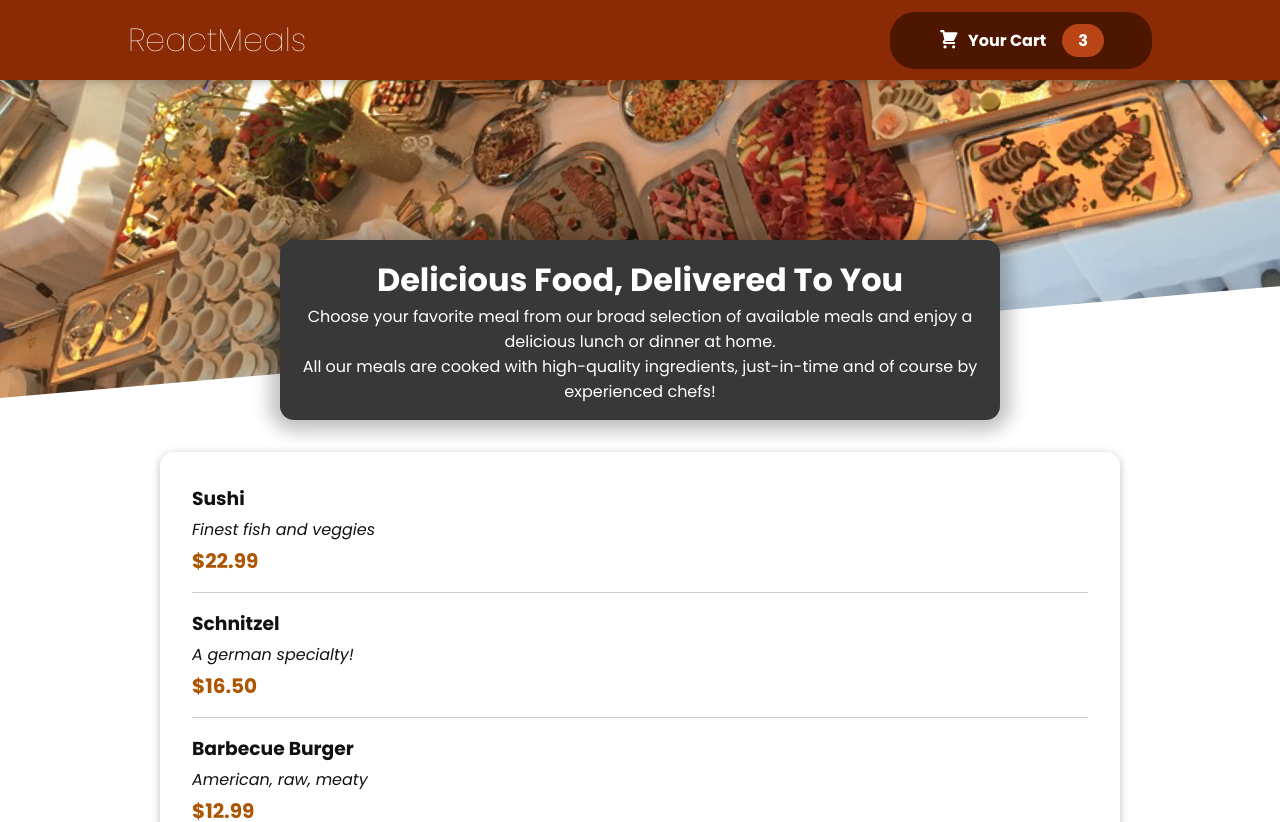
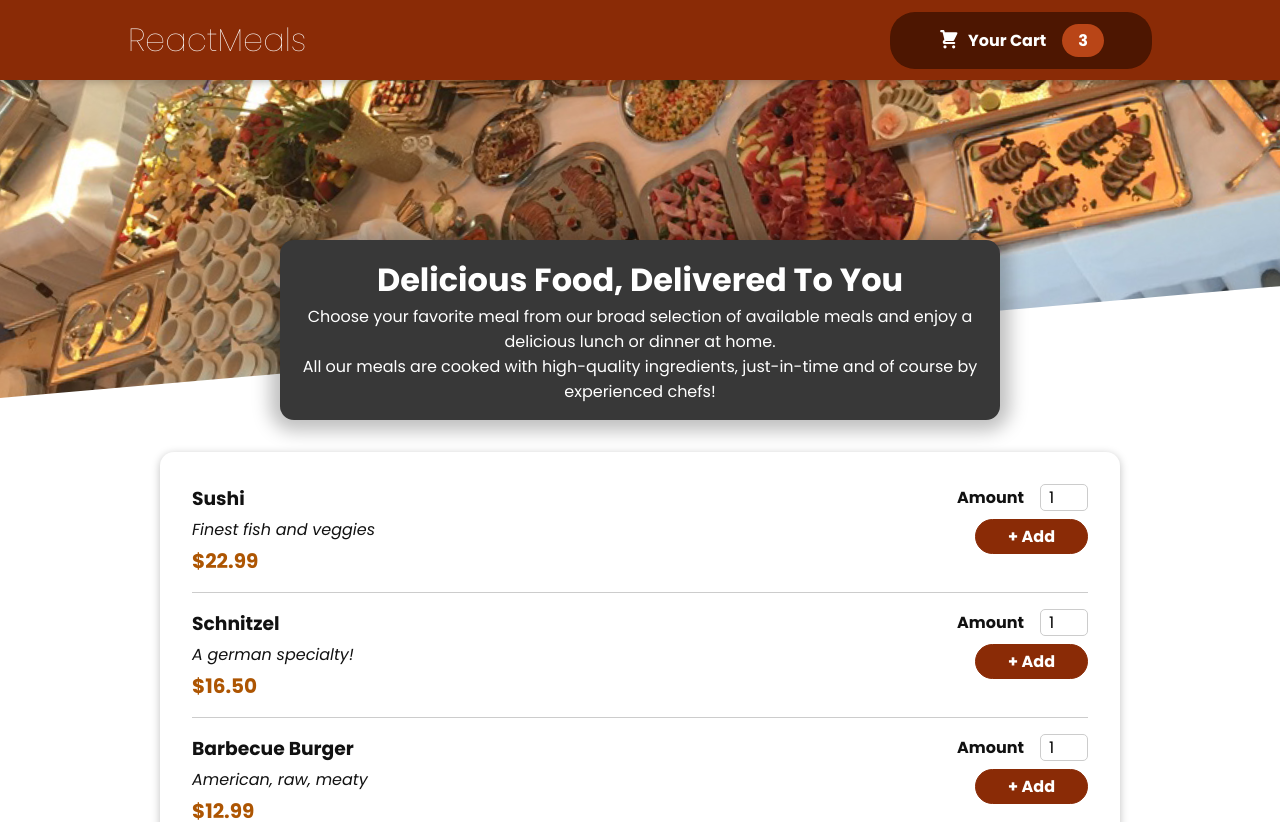
Before and after one commit to aryan-upa/food-order-app, a React (Create React App) app: page / in a window 1280 px wide. Shown: the top 822 px of the page. Built offline with nearby package versions, Linux system fonts and the light colour scheme.

Commit message:
Added MealItemForm.jsx;

```diff
--- a/src/components/meals/MealItem/MealItem.jsx
+++ b/src/components/meals/MealItem/MealItem.jsx
@@ -1,4 +1,5 @@
 import classes from "./MealItem.module.css";
+import MealItemForm from "./MealItemForm";
 
 const MealItem = props => {
     const price = `$${props.price.toFixed(2)}`;
@@ -11,7 +12,7 @@
                 <div className={classes.price}>{price}</div>
             </div>
             <div>
-
+                <MealItemForm/>
             </div>
         </li>
     );
--- /dev/null
+++ b/src/components/meals/MealItem/MealItemForm.jsx
@@ -0,0 +1,20 @@
+import classes from "./MealItemForm.module.css";
+import Input from "../../ui/Input";
+
+const MealItemForm = props => {
+    return (
+        <form className={classes.form}>
+            <Input label="Amount" input={{
+                id:"amount",
+                type: "number",
+                min:'1',
+                max:'5',
+                step:'1',
+                defaultValue:'1'
+            }} />
+            <button>+ Add</button>
+        </form>
+    );
+}
+
+export default MealItemForm;
--- /dev/null
+++ b/src/components/meals/MealItem/MealItemForm.module.css
@@ -0,0 +1,20 @@
+.form {
+  text-align: right;
+}
+
+.form button {
+  font: inherit;
+  cursor: pointer;
+  background-color: #8a2b06;
+  border: 1px solid #8a2b06;
+  color: white;
+  padding: 0.25rem 2rem;
+  border-radius: 20px;
+  font-weight: bold;
+}
+
+.form button:hover,
+.form button:active {
+  background-color: #641e03;
+  border-color: #641e03;
+}
--- /dev/null
+++ b/src/components/ui/Input.jsx
@@ -0,0 +1,12 @@
+import classes from "./Input.module.css";
+
+const Input = props => {
+    return (
+        <div className={classes.input}>
+            <label htmlFor={props.input.id}>{props.label}</label>
+            <input id={props.input.id} {...props.input}/>
+        </div>
+    );
+}
+
+export default Input;
--- /dev/null
+++ b/src/components/ui/Input.module.css
@@ -0,0 +1,18 @@
+.input {
+  display: flex;
+  align-items: center;
+  margin-bottom: 0.5rem;
+}
+
+.input label {
+  font-weight: bold;
+  margin-right: 1rem;
+}
+
+.input input {
+  width: 3rem;
+  border-radius: 5px;
+  border: 1px solid #ccc;
+  font: inherit;
+  padding-left: 0.5rem;
+}
```
